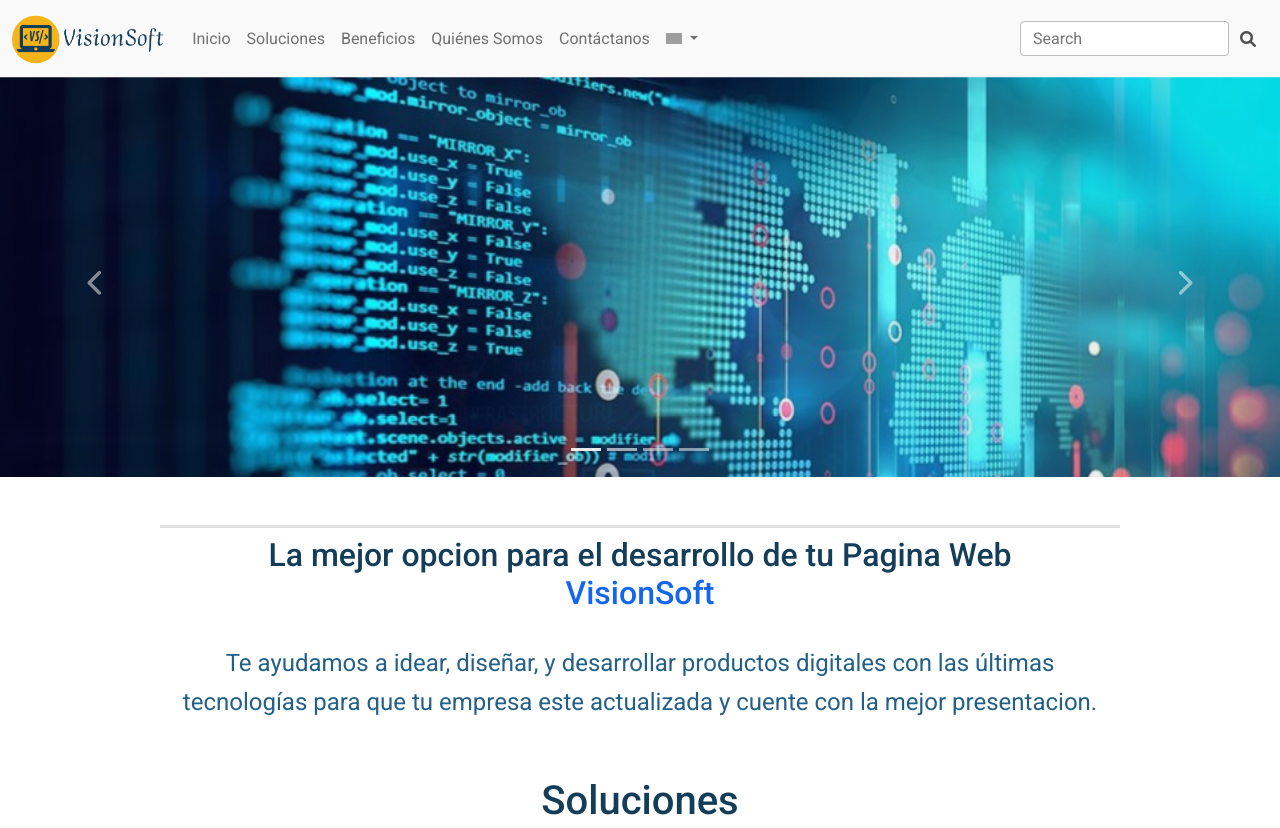
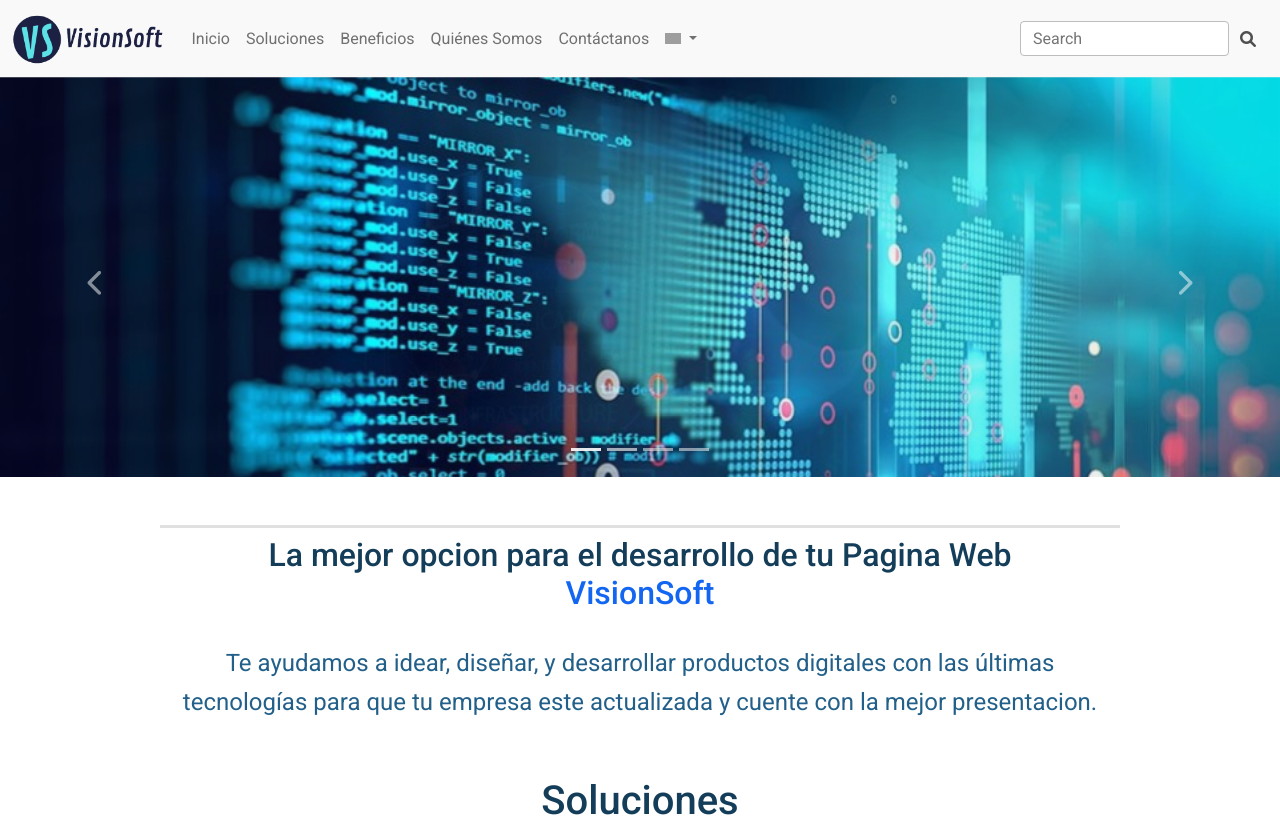
Before and after one commit to AlejandroGX/VisualSoft, a plain HTML site: page index.html in a window 1280 px wide. Shown: the top 828 px of the page. Drawn offline with Linux system fonts and the light colour scheme; grey boxes are pictures that could not be loaded; files whose address does not match are found by name.

Commit message:
terminado

```diff
--- a/index.html
+++ b/index.html
@@ -7,7 +7,7 @@
     <link rel="stylesheet" type="text/css" href="css/main.css">
     <title>VisionSoft</title>
     <!-- MDB icon -->
-    <link rel="icon" href="img/logo.png" type="image/x-icon" />
+    <link rel="icon" href="img/logofinal.png" type="image/x-icon" />
     <!-- Font Awesome -->
     <link
       rel="stylesheet"
@@ -47,7 +47,7 @@
         <div class="collapse navbar-collapse" id="navbarSupportedContent">
           <!-- Navbar brand -->
           <a class="navbar-brand mt-2 mt-lg-0" href="#">
-            <img src="img/logo5.png"
+            <img src="img/logonombre.png"
               height="50"
               alt="MDB Logo"
               loading="lazy"
```
Also changed, not shown: img/logo1.png (deleted), img/logo2.png (deleted), img/logo3.png (deleted), img/logofinal.png (added), img/logonombre.png (added).
